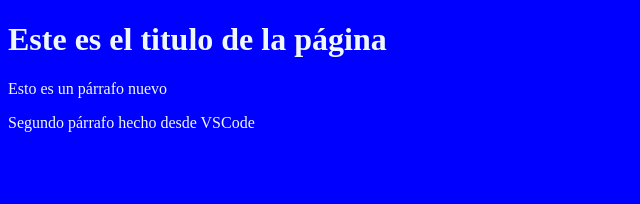
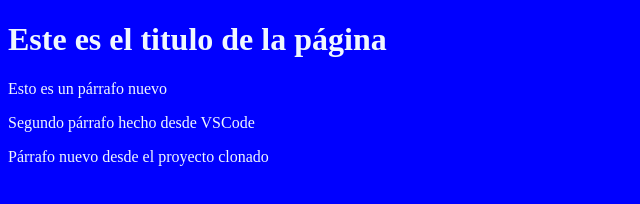
Before and after one commit to Wacheee/Proyecto-GIT-coordinar, a plain HTML site: page index.html in a window 1280 px wide. Shown: the whole page, without its empty margins (0-640 px from the left). Drawn offline with Linux system fonts and the light colour scheme.

Commit message:
Commit desde proyecto clonado desde IgnacioBO

```diff
--- a/index.html
+++ b/index.html
@@ -10,5 +10,7 @@
     <h1>Este es el titulo de la página</h1>
     <p>Esto es un párrafo nuevo</p>
     <p>Segundo párrafo hecho desde VSCode</p>
+
+    <p>Párrafo nuevo desde el proyecto clonado</p>
 </body>
 </html>
```
